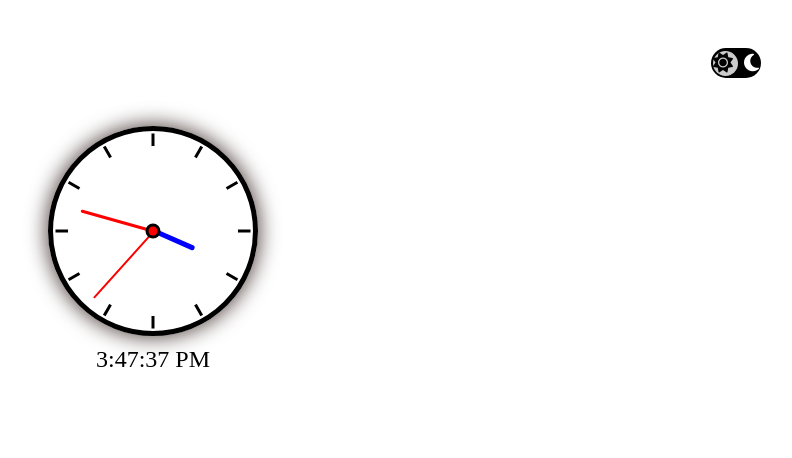
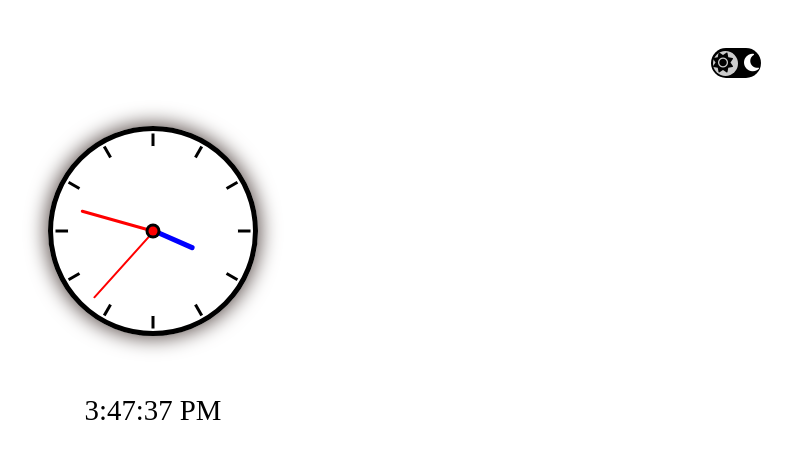
Before and after one commit to Karthik-Nayak98/Analog-clock, a plain HTML site: page index.html in a window 1280 px wide. Shown: the whole page, without its empty margins (487-1279 px from the left). Drawn offline with Linux system fonts and the light colour scheme.

Commit message:
style: changed the alignment of digital time

```diff
--- a/style.css
+++ b/style.css
@@ -39,6 +39,7 @@ body {
   background-color: #ccc;
   transition: 0.3s all linear;
 }
+
 .dark-mode {
   background-color: #f5493e;
 }
@@ -168,7 +169,6 @@ i {
 }
 
 .digital-time {
-  font-size: 1.5em;
-  /* color: #777; */
-  margin: 10px;
+  font-size: 1.8em;
+  margin: 2em;
 }
```
